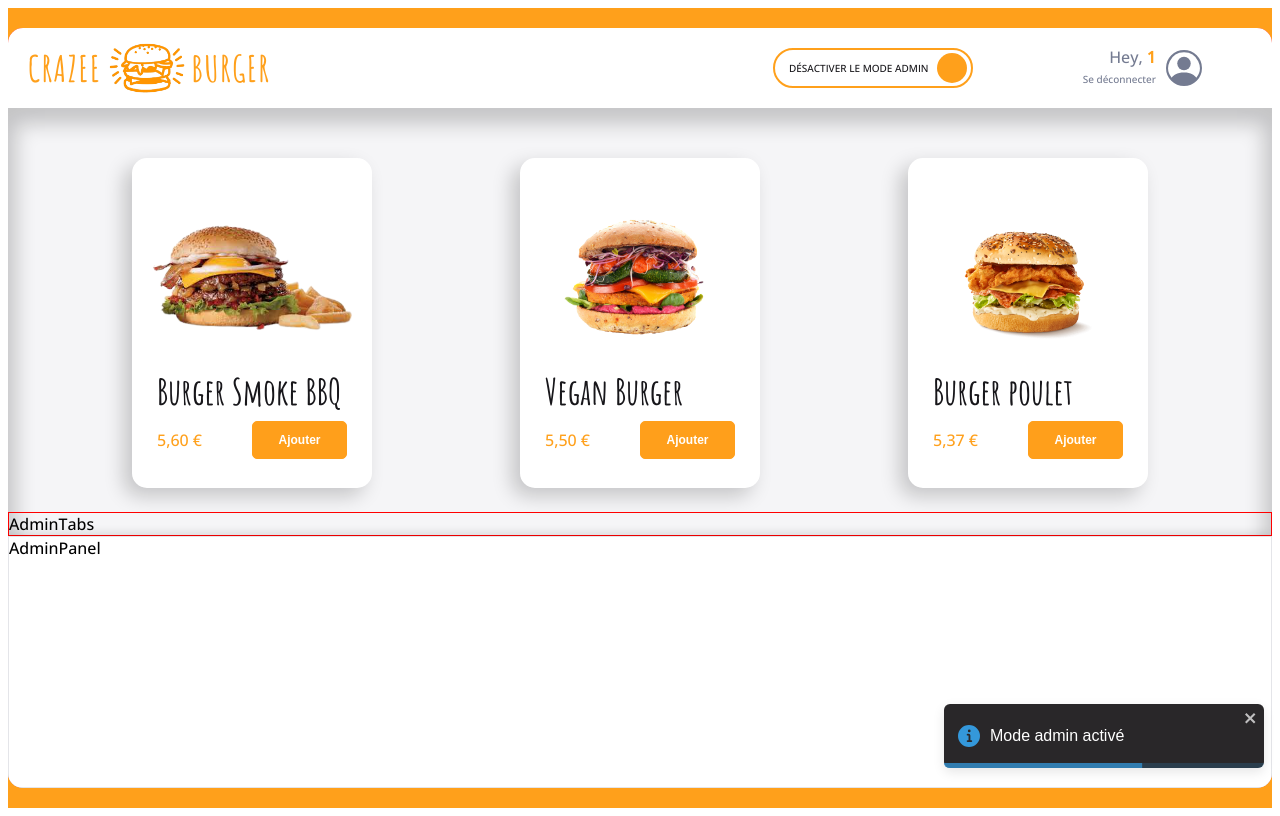
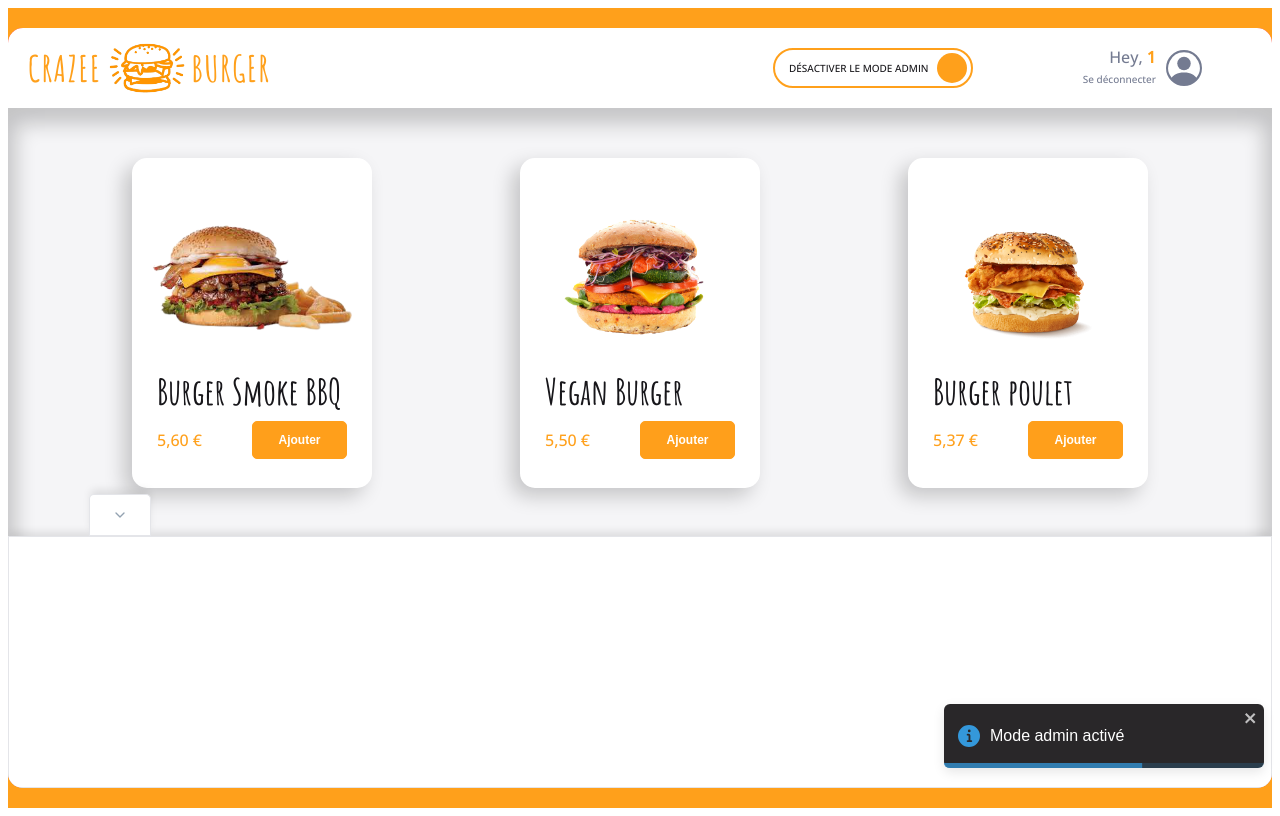
Before and after one commit to kailam-ada/crazee-burger2, a React (Vite) app: page /order/1 in a window 1280 px wide. Both pictures are taken after a click on the label 872 px from the left and 68 px from the top of the page. Built offline with nearby package versions, Linux system fonts and the light colour scheme; grey boxes are pictures that could not be loaded.

Commit message:
💄 F07: ADMIN > Tabs > Add <Tab/>

```diff
--- a/src/components/pages/order/Main/Admin/AdminPanel.jsx
+++ b/src/components/pages/order/Main/Admin/AdminPanel.jsx
@@ -2,7 +2,7 @@ import styled from "styled-components";
 import { theme } from "../../../../../theme";
 
 export default function AdminPanel() {
-  return <AdminPanelStyled>AdminPanel</AdminPanelStyled>;
+  return <AdminPanelStyled></AdminPanelStyled>;
 }
 
 const AdminPanelStyled = styled.div`
--- a/src/components/pages/order/Main/Admin/AdminTabs.jsx
+++ b/src/components/pages/order/Main/Admin/AdminTabs.jsx
@@ -1,9 +1,16 @@
 import styled from "styled-components";
+import Tab from "../../../reusable-ui/Tab";
+import { FiChevronDown, FiChevronUp } from "react-icons/fi";
 
 export default function AdminTabs() {
-  return <AdminTabsStyled>AdminTabs</AdminTabsStyled>;
+  return (
+    <AdminTabsStyled>
+      <Tab Icon={<FiChevronDown />} />
+    </AdminTabsStyled>
+  );
 }
 
 const AdminTabsStyled = styled.div`
-  border: 1px solid red;
+  display: flex;
+  padding: 0 20px;
 `;
--- /dev/null
+++ b/src/components/pages/reusable-ui/Tab.jsx
@@ -0,0 +1,51 @@
+import styled from "styled-components";
+import { theme } from "../../../theme";
+
+export default function Tab({ Icon }) {
+  return (
+    <TabStyled>
+      <div className="icon">{Icon}</div>
+    </TabStyled>
+  );
+}
+
+const TabStyled = styled.button`
+  border: 1px solid blue;
+  height: 43px;
+  padding: 0 22px;
+
+  display: flex;
+  justify-content: center;
+  align-items: center;
+
+  cursor: pointer;
+
+  position: relative;
+  left: 5%;
+  top: 1px;
+
+  //fonts
+  font-size: ${theme.fonts.size.P0};
+  color: ${theme.colors.greySemiDark};
+
+  background: ${theme.colors.white};
+  box-shadow: ${theme.shadows.subtle};
+
+  //border
+  border-width: 1px 1px 2px 1px;
+  border-style: solid;
+  border-color: ${theme.colors.greyLight};
+
+  //border-radius
+  border-radius: ${theme.borderRadius.round};
+  border-bottom-left-radius: 0px;
+  border-bottom-right-radius: 0px;
+
+  &:hover {
+    border-bottom: 2px solid ${theme.colors.white};
+  }
+
+  .icon {
+    display: flex;
+  }
+`;
--- a/src/index.css
+++ b/src/index.css
@@ -1,3 +1,6 @@
 :root {
   font-family: "Open Sans", sans-serif;
 }
+body {
+  box-sizing: border-box;
+}
```
